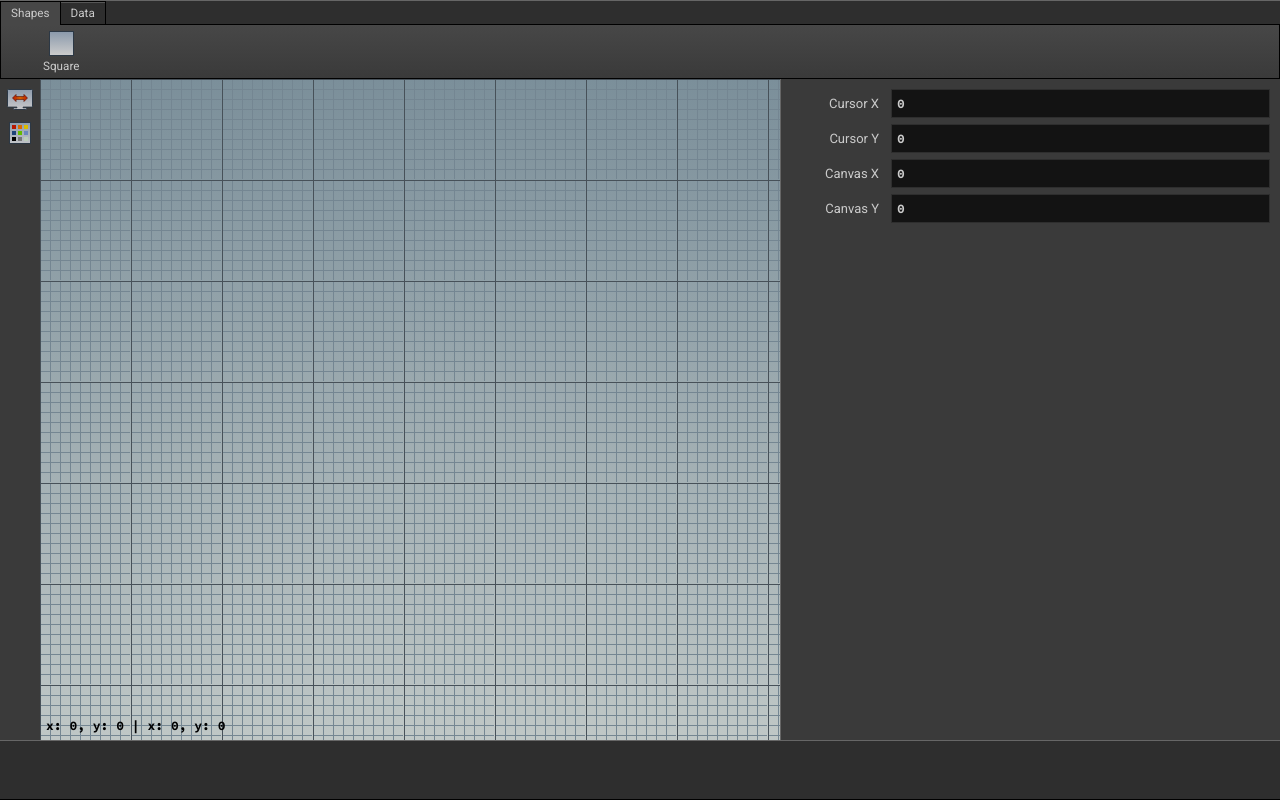
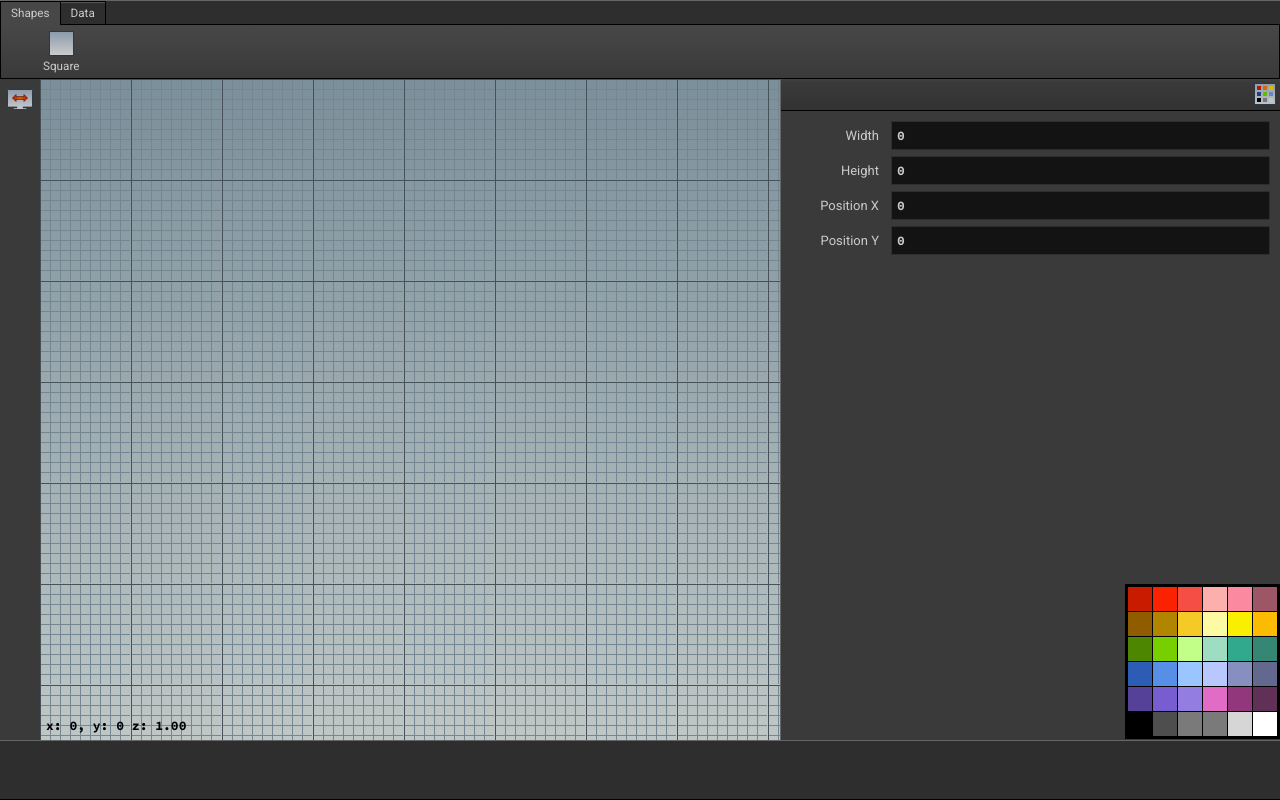
Before and after one commit to bkawk/nodeUI, a React (Create React App) app: page / in a window 1280 px wide. Built offline with nearby package versions, Linux system fonts and the light colour scheme.

Commit message:
color picker

```diff
--- a/src/components/inspector.tsx
+++ b/src/components/inspector.tsx
@@ -1,46 +1,92 @@
 import React, { useContext, useEffect, useState } from 'react';
 import { Global } from '../globalState';
+import colors from '../images/colors.svg';
+import { XYInterface } from './interfaces';
 
 const Inspector: React.FC = () => {
   const { global } = useContext(Global);
-  const [state, setState] = useState({
-    offsetX: 0,
-    offsetY: 0,
-  });
+  const [size, setSize] = useState<XYInterface>({x: 0, y: 0});
+  const [position, setPosition] = useState<XYInterface>({x: 0, y: 0});
+
+  const toggleColors = () => {
+    alert('colors');
+  };
+
+  const setColor = () => {
+    alert('color');
+  };
 
   useEffect(() => {
-    const canvas = document.getElementById('canvas');
-    if (canvas) {
-      canvas.addEventListener(
-        'mouseup',
-        (event) => {
-          //
-        },
-        false
-      );
+    if (global.objects.selectedArray && global.objects.selectedArray.length > 0) {
+      const selected = global.objects.selectedArray[0];
+      setSize({x: selected.size.x, y: selected.size.y});
+      setPosition({x: selected.position.x, y: selected.position.y});
     }
-  }, []);
+  }, [global.objects.selectedArray]);
 
   return (
     <div className='inspector'>
+      <div className='inspector--shelf'>
+        <img src={colors} alt='colors' onClick={toggleColors}/>
+      </div>
       <div className='inspector--container'>
-        <div className='inspector--description'>Cursor X</div>
-        <input type='text' value={0} />
-      </div>
+        <div className='inspector--colors'>
+          <div id='#C81B00' onClick={setColor} className='inspector--color' style={{backgroundColor: '#C81B00'}}></div>
+          <div id='#FA2200' onClick={setColor} className='inspector--color' style={{backgroundColor: '#FA2200'}}></div>
+          <div id='#F54E44' onClick={setColor} className='inspector--color' style={{backgroundColor: '#F54E44'}}></div>
+          <div id='#FBB0AE' onClick={setColor} className='inspector--color' style={{backgroundColor: '#FBB0AE'}}></div>
+          <div id='#FB8AA0' onClick={setColor} className='inspector--color' style={{backgroundColor: '#FB8AA0'}}></div>
+          <div id='#9D5666' onClick={setColor} className='inspector--color' style={{backgroundColor: '#9D5666'}}></div>
+          <div id='#8F5C00' onClick={setColor} className='inspector--color' style={{backgroundColor: '#8F5C00'}}></div>
+          <div id='#B28500' onClick={setColor} className='inspector--color' style={{backgroundColor: '#B28500'}}></div>
+          <div id='#F5C926' onClick={setColor} className='inspector--color' style={{backgroundColor: '#F5C926'}}></div>
+          <div id='#FCFAA3' onClick={setColor} className='inspector--color' style={{backgroundColor: '#FCFAA3'}}></div>
+          <div id='#FAEF00' onClick={setColor} className='inspector--color' style={{backgroundColor: '#FAEF00'}}></div>
+          <div id='#FABB00' onClick={setColor} className='inspector--color' style={{backgroundColor: '#FABB00'}}></div>
+          <div id='#4D8600' onClick={setColor} className='inspector--color' style={{backgroundColor: '#4D8600'}}></div>
+          <div id='#78CF00' onClick={setColor} className='inspector--color' style={{backgroundColor: '#78CF00'}}></div>
+          <div id='#C2FF88' onClick={setColor} className='inspector--color' style={{backgroundColor: '#C2FF88'}}></div>
+          <div id='#9FDDC2' onClick={setColor} className='inspector--color' style={{backgroundColor: '#9FDDC2'}}></div>
+          <div id='#31A98C' onClick={setColor} className='inspector--color' style={{backgroundColor: '#31A98C'}}></div>
+          <div id='#368674' onClick={setColor} className='inspector--color' style={{backgroundColor: '#368674'}}></div>
+          <div id='#2D5CB4' onClick={setColor} className='inspector--color' style={{backgroundColor: '#2D5CB4'}}></div>
+          <div id='#578EE6' onClick={setColor} className='inspector--color' style={{backgroundColor: '#578EE6'}}></div>
+          <div id='#9BC5FF' onClick={setColor} className='inspector--color' style={{backgroundColor: '#9BC5FF'}}></div>
+          <div id='#B9C7FF' onClick={setColor} className='inspector--color' style={{backgroundColor: '#B9C7FF'}}></div>
+          <div id='#878EC0' onClick={setColor} className='inspector--color' style={{backgroundColor: '#878EC0'}}></div>
+          <div id='#63688F' onClick={setColor} className='inspector--color' style={{backgroundColor: '#63688F'}}></div>
+          <div id='#564198' onClick={setColor} className='inspector--color' style={{backgroundColor: '#564198'}}></div>
+          <div id='#785DD0' onClick={setColor} className='inspector--color' style={{backgroundColor: '#785DD0'}}></div>
+          <div id='#947DE0' onClick={setColor} className='inspector--color' style={{backgroundColor: '#947DE0'}}></div>
+          <div id='#E16CC6' onClick={setColor} className='inspector--color' style={{backgroundColor: '#E16CC6'}}></div>
+          <div id='#92377C' onClick={setColor} className='inspector--color' style={{backgroundColor: '#92377C'}}></div>
+          <div id='#613056' onClick={setColor} className='inspector--color' style={{backgroundColor: '#613056'}}></div>
+          <div id='#000000' onClick={setColor} className='inspector--color' style={{backgroundColor: '#000000'}}></div>
+          <div id='#4E4E4E' onClick={setColor} className='inspector--color' style={{backgroundColor: '#4E4E4E'}}></div>
+          <div id='#7A7A7A' onClick={setColor} className='inspector--color' style={{backgroundColor: '#7A7A7A'}}></div>
+          <div id='#7A7A7A' onClick={setColor} className='inspector--color' style={{backgroundColor: '#7A7A7A'}}></div>
+          <div id='#D6D6D6' onClick={setColor} className='inspector--color' style={{backgroundColor: '#D6D6D6'}}></div>
+          <div id='#FFFFFF' onClick={setColor} className='inspector--color' style={{backgroundColor: '#FFFFFF'}}></div>
+        </div>
+        <div className='inspector--item'>
+          <div className='inspector--description'>Width</div>
+          <input type='text' value={size.x} />
+        </div>
 
-      <div className='inspector--container'>
-        <div className='inspector--description'>Cursor Y</div>
-        <input type='text' value={0} />
-      </div>
+        <div className='inspector--item'>
+          <div className='inspector--description'>Height</div>
+          <input type='text' value={size.y} />
+        </div>
 
-      <div className='inspector--container'>
-        <div className='inspector--description'>Canvas X</div>
-        <input type='text' value={0} />
-      </div>
+        <div className='inspector--item'>
+          <div className='inspector--description'>Position X</div>
+          <input type='text' value={position.x} />
+        </div>
 
-      <div className='inspector--container'>
-        <div className='inspector--description'>Canvas Y</div>
-        <input type='text' value={0} />
+        <div className='inspector--item'>
+          <div className='inspector--description'>Position Y</div>
+          <input type='text' value={position.y} />
+        </div>
       </div>
     </div>
   );
--- a/src/components/tools.tsx
+++ b/src/components/tools.tsx
@@ -1,5 +1,5 @@
 import React, { useState } from 'react';
-import colors from '../images/colors.svg';
+
 import fullScreen from '../images/full-screen.svg';
 
 const Tools: React.FC = () => {
@@ -28,9 +28,6 @@ const Tools: React.FC = () => {
         <div className='tools--box'>
           <img src={fullScreen} alt='full screen' onClick={goFullScreen} />
         </div>
-        <div className='tools--box'>
-          <img src={colors} alt='colors' />
-        </div>
       </div>
     </div>
   );
--- a/src/routes/home.tsx
+++ b/src/routes/home.tsx
@@ -3,7 +3,13 @@ import { Inspector } from '../components/inspector';
 import { ObjectInterface } from '../components/interfaces';
 import { MainToolbar } from '../components/mainToolbar';
 import { Tools } from '../components/tools';
-import { CLEAR_SELECTED, Dispatch, Global, NEW_SELECTED, PUSH_SELECTED} from '../globalState';
+import {
+  CLEAR_SELECTED,
+  Dispatch,
+  Global,
+  NEW_SELECTED,
+  PUSH_SELECTED,
+} from '../globalState';
 import { useWindowSize } from '../hooks/useWindowSize';
 import gridImageBg from '../images/grid.svg';
 import '../scss/index.scss';
@@ -66,12 +72,20 @@ const Home: React.FC = () => {
   const selectObject = (hitObject: ObjectInterface | null) => {
     if (hitObject) {
       setDragBg(false);
+      hitObject.toggleSelected(true);
       dispatch({ type: NEW_SELECTED, value: [hitObject] });
+      setDraw(Date.now());
     } else {
       setDragBg(true);
       dispatch({ type: CLEAR_SELECTED, value: null });
+      // TODO: unselect the item not all
+      for (const value of global.objects.objectArray) {
+        value.toggleSelected(false);
+        setDraw(Date.now());
+      }
     }
     // TODO: if you click another node with Shift then push it into the global selected array (PUSH_SELECTED)
+    // this opens up drag to select over multiple
   };
 
   const setMouseDown = (event: React.MouseEvent) => {
@@ -136,7 +150,11 @@ const Home: React.FC = () => {
     if (viewPos.prevX || viewPos.prevY) {
       if (dx !== 0) setview((prev) => ({ ...prev, x: view.x += dx }));
       if (dy !== 0) setview((prev) => ({ ...prev, y: view.y += dy }));
-      setViewPos(() => ({ isDragging: true, prevX: Math.floor(x), prevY: Math.floor(y) }));
+      setViewPos(() => ({
+        isDragging: true,
+        prevX: Math.floor(x),
+        prevY: Math.floor(y),
+      }));
     }
   };
 
@@ -171,8 +189,8 @@ const Home: React.FC = () => {
       weighted.y = (y - view.y) / (windowSize.y * view.zoom);
       setview((prev) => ({
         ...prev,
-        x: Math.floor(view.x -= weighted.x * windowSize.x * zoom),
-        y: Math.floor(view.y -= weighted.y * windowSize.y * zoom),
+        x: Math.floor((view.x -= weighted.x * windowSize.x * zoom)),
+        y: Math.floor((view.y -= weighted.y * windowSize.y * zoom)),
         zoom: view.zoom += zoom,
       }));
     }
@@ -198,21 +216,11 @@ const Home: React.FC = () => {
   useEffect(() => {
     const paint = () => {
       if (canvas && ctx) {
-        ctx.clearRect(
-          0,
-          0,
-          Math.floor(windowSize.x),
-          Math.floor(windowSize.y)
-        );
+        ctx.clearRect(0, 0, Math.floor(windowSize.x), Math.floor(windowSize.y));
         ctx.save();
         ctx.translate(Math.floor(view.x), Math.floor(view.y));
         ctx.scale(view.zoom, view.zoom);
-        ctx.rect(
-          0,
-          0,
-          Math.floor(windowSize.x),
-          Math.floor(windowSize.y)
-        );
+        ctx.rect(0, 0, Math.floor(windowSize.x), Math.floor(windowSize.y));
         const gridPatternBackground = ctx.createPattern(
           canvasImage as CanvasImageSource,
           'repeat'
@@ -224,7 +232,16 @@ const Home: React.FC = () => {
       }
     };
     requestAnimationFrame(paint);
-  }, [windowSize, view, loaded, global.objects.objectArray, draw, canvas, canvasImage, ctx]);
+  }, [
+    windowSize,
+    view,
+    loaded,
+    global.objects.objectArray,
+    draw,
+    canvas,
+    canvasImage,
+    ctx,
+  ]);
 
   return (
     <div className='container'>
@@ -237,8 +254,8 @@ const Home: React.FC = () => {
         </div>
         <div className='container--canvas'>
           <div className='container--location'>
-            x: {mousePosition.x}, y: {mousePosition.y} | x:{' '}
-            {mousePosition.x - view.x}, y: {mousePosition.y - view.y}
+            x: {mousePosition.x - view.x}, y: {mousePosition.y - view.y} z:{' '}
+            {view.zoom.toFixed(2)}
           </div>
           <canvas
             id='canvas'
--- a/src/scss/components/inspector.scss
+++ b/src/scss/components/inspector.scss
@@ -1,14 +1,44 @@
 .inspector {
+    height: 100%;
     &--container {
+        height: 100%;
+        padding: 10px;
+        position: relative;
+    }
+    &--item {
+        align-items: center;
         display: grid;
         grid-template-columns: 100px 1fr;
         padding-bottom: 6px;
-        align-items: center;
     }
     &--description {
+        padding-right: 12px;
         text-align: right;
-        padding-right: 12px;
         text-transform: capitalize;
-
+    }
+    &--shelf {
+        background-image: linear-gradient(180deg, #424242 0%, #3A3A3A 8%, #323232 100%);
+        border-bottom: 1px solid black;
+        cursor: pointer;
+        display: grid;
+        height: 32px;
+        justify-content: flex-end;
+        padding: 4px;
+    }
+    &--colors {
+        border: 3px solid black;
+        background-color: black;
+        bottom: 33px;
+        display: grid;
+        grid-gap: 1px;
+        grid-template-columns: repeat(6, 1fr);
+        height: 155px;
+        position: absolute;
+        right: 0px;
+        width: 155px;
+    }
+    &--color {
+        background-color: chartreuse;
+        height: 24px;
     }
 }
--- a/src/scss/layout.scss
+++ b/src/scss/layout.scss
@@ -18,13 +18,13 @@
     position: relative;
   }
   &--location {
+    bottom: 0;
+    color: black;
+    font-family: $code-font;
+    font-weight: 700;
+    padding: 6px;
     position: absolute;
-    padding: 6px;
-    font-family: $code-font;
-    color: black;
     user-select: none;
-    bottom: 0;
-    font-weight: 700;
   }
   &--inspector {
     background-image: linear-gradient(
@@ -33,7 +33,6 @@
       $inspector-bg-bottom 100%
     );
     border-left: 1px solid $border-light;
-    padding: $padding;
   }
   &--tools {
     background-color: $tools-bg
```
Also changed, not shown: src/components/square.tsx (+14 -4 lines), 1 other file (tests, documents, lock files or other folders). Lines whose indentation alone changed are shown as unchanged.
